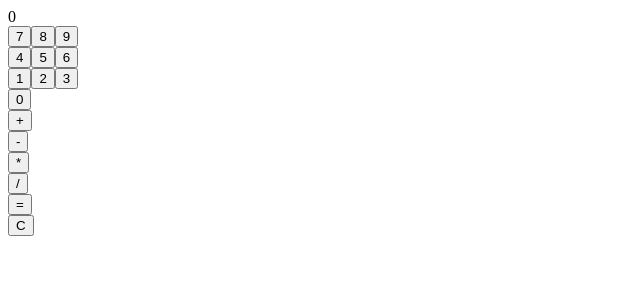
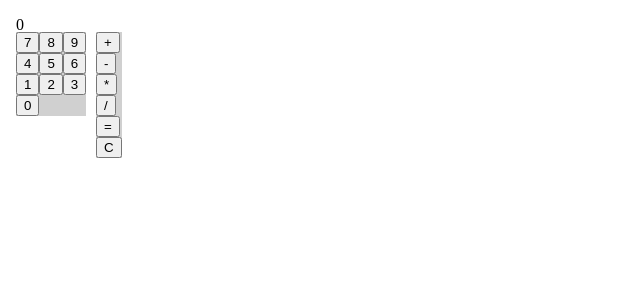
Before and after one commit to logys/calculadora, an Angular app: page / in a window 1280 px wide. Shown: the top 300 px of the page, without its empty margins (0-640 px from the left). Built offline with nearby package versions, Linux system fonts and the light colour scheme.

Commit message:
Mejor apariencia

```diff
--- a/src/app/app.component.css
+++ b/src/app/app.component.css
@@ -0,0 +1,17 @@
+.lcd {
+	position: absolute;
+	left: 1em;
+	top: 1em;
+}
+.numbers{
+	background: rgba(100, 100, 100, 0.3);
+	position: absolute;
+	left: 1em;
+	top: 2em;
+}
+.operations{
+	background: rgba(100, 100, 100, 0.3);
+	position: absolute;
+	left: 6em;
+	top: 2em;
+}
--- a/src/app/app.component.html
+++ b/src/app/app.component.html
@@ -1,3 +1,3 @@
-<lcd></lcd>
-<numbers-panel></numbers-panel>
-<operations-panel></operations-panel>
+<lcd class="lcd"></lcd>
+<numbers-panel class="numbers"></numbers-panel>
+<operations-panel class="operations"></operations-panel>
```
